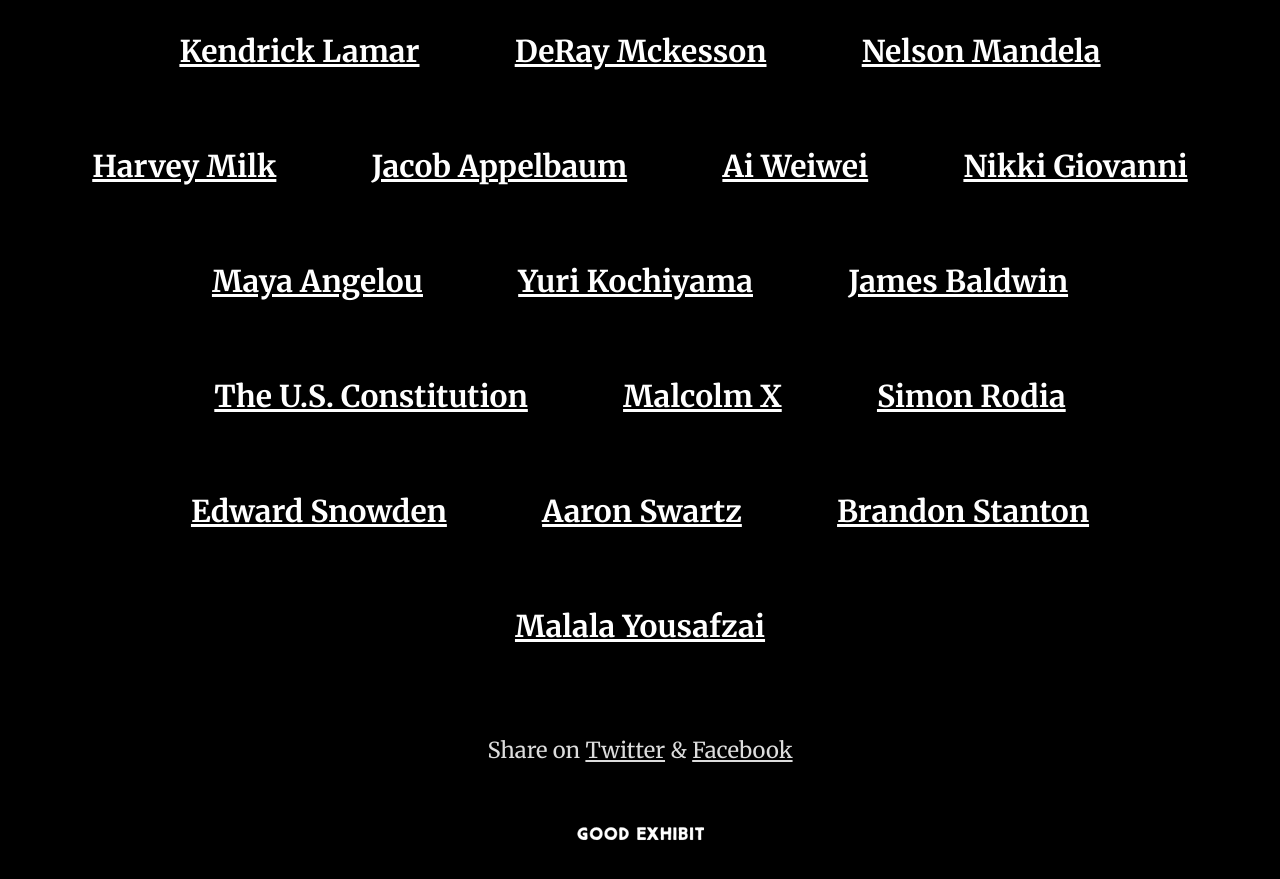
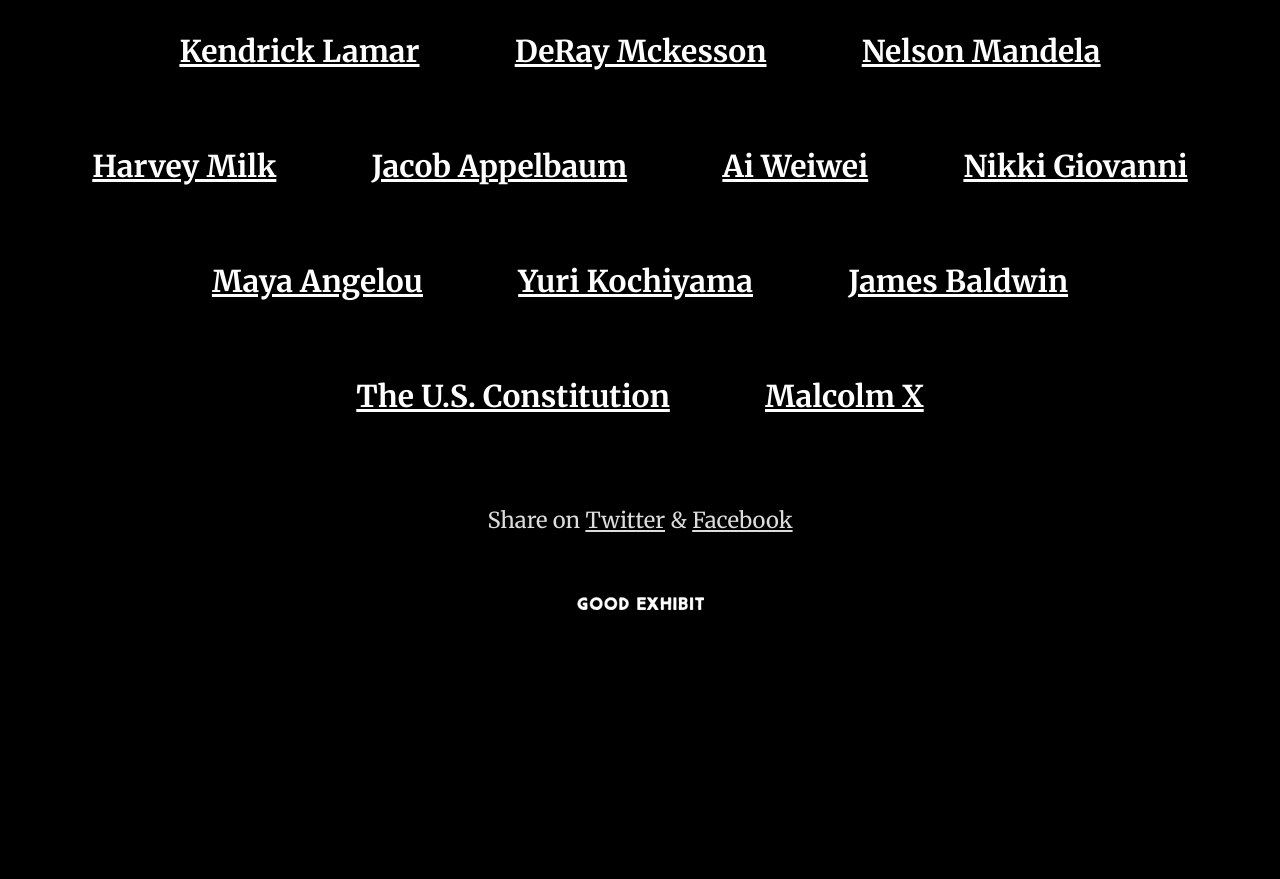
Before and after one commit to unsetbit/good-exhibit, a Jekyll site: the page built from index.html, in a window 1280 px wide and 900 px high, scrolled down 1340 px. Shown: the top 879 px of the window. Built offline with Jekyll 4.4.1, drawn with Linux system fonts in a browser that asks for light colours; after the commit the page ends 2010 px from its top, so only the background shows below that; some of the changed lines change nothing that is shown.

Commit message:
Hide the particularly unready pages from the index

```diff
--- a/index.html
+++ b/index.html
@@ -56,11 +56,11 @@
 
     <a href="/the-constitution/">The U.S. Constitution</a>
     <a href="/malcolm-x/">Malcolm X</a>
-    <a href="/simon-rodia/">Simon Rodia</a>
+    <!--a href="/simon-rodia/">Simon Rodia</a>
     <a href="/edward-snowden/">Edward Snowden</a>
     <a href="/aaron-swartz/">Aaron Swartz</a>
     <a href="/brandon-stanton/">Brandon Stanton</a>
-    <a href="/malala-yousafzai/">Malala Yousafzai</a>
+    <a href="/malala-yousafzai/">Malala Yousafzai</a-->
 
 
     </script></a>
```
